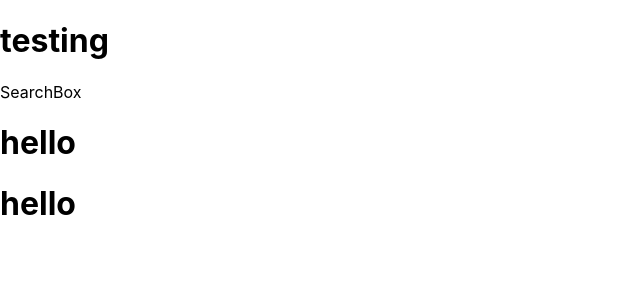
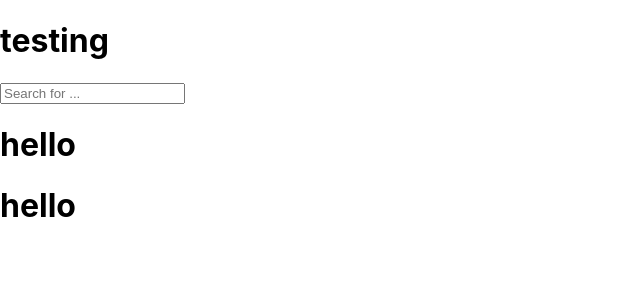
Before and after one commit to navina321/punk-project, a React (Create React App) app: page / in a window 1280 px wide. Shown: the top 300 px of the page, without its empty margins (0-640 px from the left). Built offline with nearby package versions, Linux system fonts and the light colour scheme.

Commit message:
added input for search box

```diff
--- a/src/components/SearchBox/SearchBox.jsx
+++ b/src/components/SearchBox/SearchBox.jsx
@@ -1,8 +1,14 @@
 import React from 'react'
 
-const SearchBox = () => {
+const SearchBox = ({handleSearch}) => {
   return (
-    <div>SearchBox</div>
+    <div>
+        <input
+            type="text"
+            placeholder='Search for ...'
+            onInput={handleSearch}
+        />
+    </div>
   )
 }
 
```
